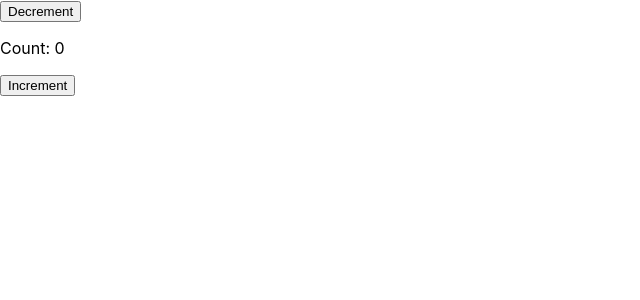
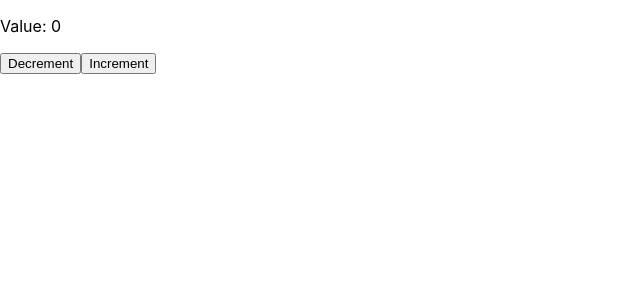
Before and after one commit to kus0921/React-app-krishna, a React (Create React App) app: page / in a window 1280 px wide. Shown: the top 300 px of the page, without its empty margins (0-640 px from the left). Built offline with nearby package versions, Linux system fonts and the light colour scheme.

Commit message:
working Counter Component created using React.createElement

```diff
--- /dev/null
+++ b/src/CounterWithCreateElement.js
@@ -0,0 +1,39 @@
+import React, { Component } from 'react';
+import ReactDOM from 'react-dom';
+class Count extends React.Component {
+    constructor(props) {
+        super(props);
+        this.state = { count: 0 };
+      }
+      increment = () => {
+        this.setState({ count: this.state.count + 1 });
+      }
+      decrement = () => {
+        this.setState({ count: this.state.count - 1 });
+      }
+    render() {
+      return React.createElement(
+        'div',
+        null,
+        React.createElement('p', null, `Value: ${this.state.count}`),
+      // Decrement button
+      React.createElement('button', { onClick: this.decrement }, 'Decrement'),
+      // Increment button
+      React.createElement('button', { onClick: this.increment }, 'Increment')
+    );
+    }
+  }
+
+//   const root = ReactDOM.createRoot(document.getElementById('root'));
+//   root.render(React.createElement(Count, {count: 5}, null));
+  export default Count;
+//   render() {
+//     return (
+//       <div>
+//         <button onClick={this.decrementCount}>Decrement</button>
+//         <p>Count: {this.state.count}</p>
+//         <button onClick={this.incrementCount}>Increment</button>
+
+//       </div>
+//     );
+//   }
--- a/src/index.js
+++ b/src/index.js
@@ -3,12 +3,13 @@ import ReactDOM from 'react-dom/client';
 import './index.css';
 import App from './App';
 import Counter from './Counter';
+import Count from './CounterWithCreateElement'
 import reportWebVitals from './reportWebVitals';
 
 const root = ReactDOM.createRoot(document.getElementById('root'));
 root.render(
   <React.StrictMode>
-    <Counter />
+    <Count />
   </React.StrictMode>
 );
 
```
